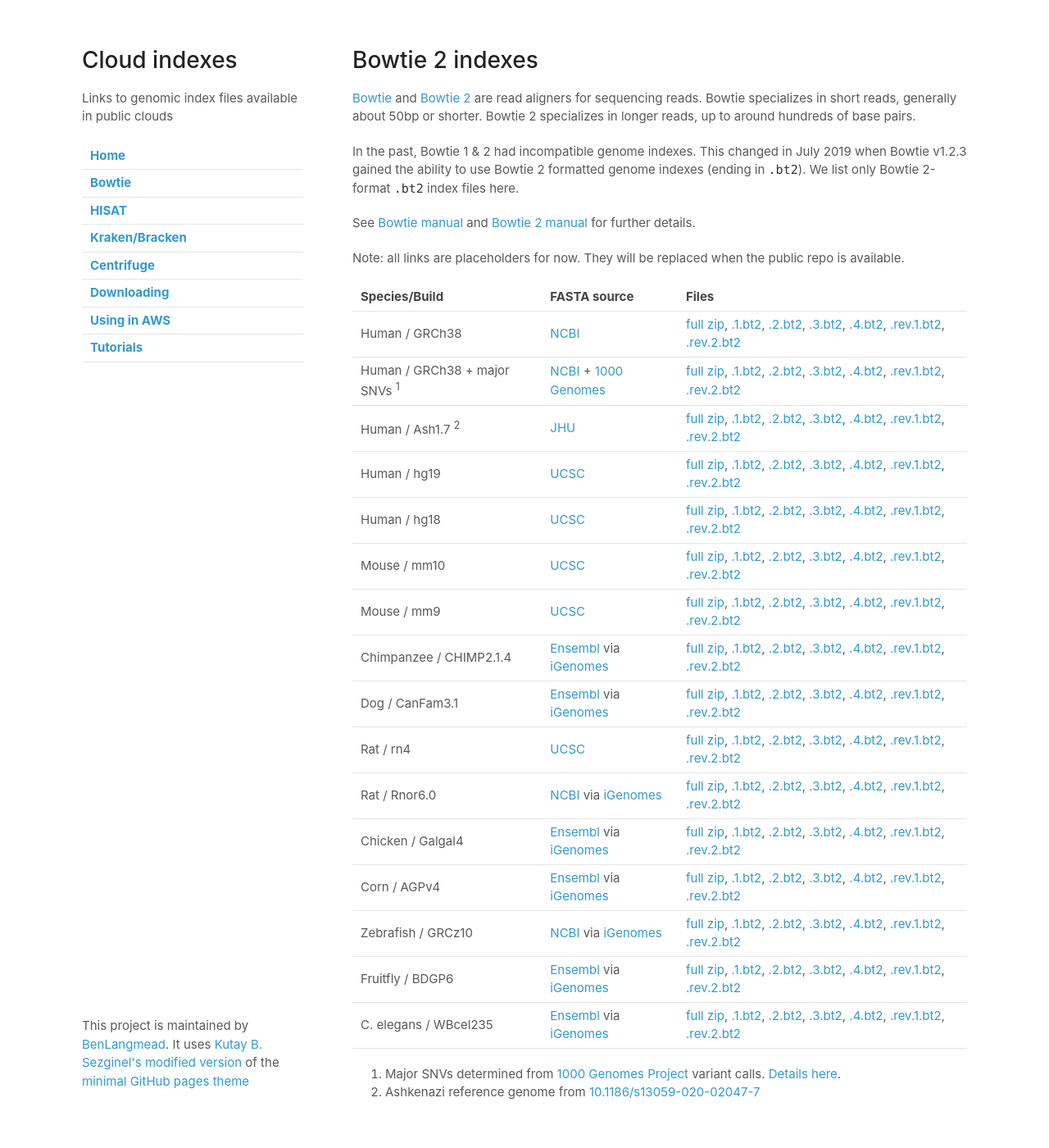
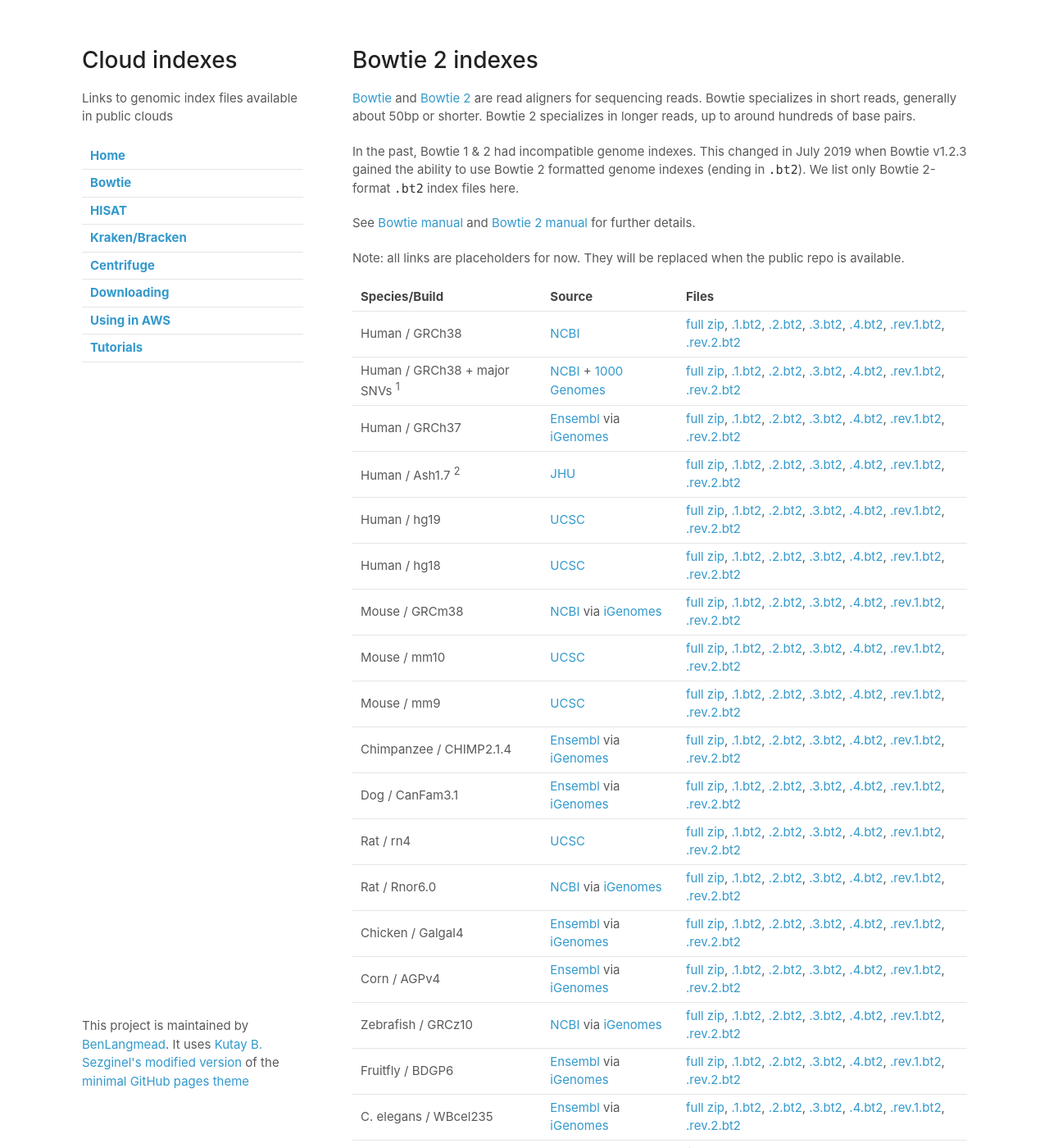
Before and after one commit to BenLangmead/aws-indexes, a Jekyll site: the page built from docs/bowtie.md, in a window 1280 px wide and 1400 px high. Shown: the whole window at 82% size. Built offline with Jekyll 4.4.1, drawn with Linux system fonts in a browser that asks for light colours; our own code applies the rules of GitHub Pages for plain Markdown files.

Commit message:
more genome updates

```diff
--- a/docs/bowtie.md
+++ b/docs/bowtie.md
@@ -10,24 +10,27 @@
 
 <div class="datatable-begin"></div>
 
-Species/Build                             | FASTA source                                  | Files
------------------------------------------ | --------------------------------------------- | -----------------------------------------------------------------------------------------------------------------------------------------------------------------------------------------------------------------------------------------
-Human / GRCh38                            | [NCBI][bt2_GRCh38_source]                     | [full zip][bt2_GRCh38_full], [.1.bt2][bt2_GRCh38_1], [.2.bt2][bt2_GRCh38_2], [.3.bt2][bt2_GRCh38_3], [.4.bt2][bt2_GRCh38_4], [.rev.1.bt2][bt2_GRCh38_r1], [.rev.2.bt2][bt2_GRCh38_r2]
+Species/Build                             | Source                                            | Files
+----------------------------------------- | ------------------------------------------------- | -----------------------------------------------------------------------------------------------------------------------------------------------------------------------------------------------------------------------------------------
+Human / GRCh38                            | [NCBI][bt2_GRCh38_source]                         | [full zip][bt2_GRCh38_full], [.1.bt2][bt2_GRCh38_1], [.2.bt2][bt2_GRCh38_2], [.3.bt2][bt2_GRCh38_3], [.4.bt2][bt2_GRCh38_4], [.rev.1.bt2][bt2_GRCh38_r1], [.rev.2.bt2][bt2_GRCh38_r2]
 Human / GRCh38 + major SNVs <sup>1</sup>  | [NCBI][bt2_grch38_1kgmaj_source] + [1000 Genomes] | [full zip][bt2_grch38_1kgmaj_full], [.1.bt2][bt2_grch38_1kgmaj_1], [.2.bt2][bt2_grch38_1kgmaj_2], [.3.bt2][bt2_grch38_1kgmaj_3], [.4.bt2][bt2_grch38_1kgmaj_4], [.rev.1.bt2][bt2_grch38_1kgmaj_r1], [.rev.2.bt2][bt2_grch38_1kgmaj_r2]
-Human / Ash1.7 <sup>2</sup>               | [JHU][bt2_ash1_source]                        | [full zip][bt2_ash1_full], [.1.bt2][bt2_ash1_1], [.2.bt2][bt2_ash1_2], [.3.bt2][bt2_ash1_3], [.4.bt2][bt2_ash1_4], [.rev.1.bt2][bt2_ash1_r1], [.rev.2.bt2][bt2_ash1_r2]
-Human / hg19                              | [UCSC][bt2_hg19_source]                       | [full zip][bt2_hg19_full], [.1.bt2][bt2_hg19_1], [.2.bt2][bt2_hg19_2], [.3.bt2][bt2_hg19_3], [.4.bt2][bt2_hg19_4], [.rev.1.bt2][bt2_hg19_r1], [.rev.2.bt2][bt2_hg19_r2]
-Human / hg18                              | [UCSC][bt2_hg18_source]                       | [full zip][bt2_hg18_full], [.1.bt2][bt2_hg18_1], [.2.bt2][bt2_hg18_2], [.3.bt2][bt2_hg18_3], [.4.bt2][bt2_hg18_4], [.rev.1.bt2][bt2_hg18_r1], [.rev.2.bt2][bt2_hg18_r2]
-Mouse / mm10                              | [UCSC][bt2_mm10_source]                       | [full zip][bt2_mm10_full], [.1.bt2][bt2_mm10_1], [.2.bt2][bt2_mm10_2], [.3.bt2][bt2_mm10_3], [.4.bt2][bt2_mm10_4], [.rev.1.bt2][bt2_mm10_r1], [.rev.2.bt2][bt2_mm10_r2]
-Mouse / mm9                               | [UCSC][bt2_mm9_source]                        | [full zip][bt2_mm9_full], [.1.bt2][bt2_mm9_1], [.2.bt2][bt2_mm9_2], [.3.bt2][bt2_mm9_3], [.4.bt2][bt2_mm9_4], [.rev.1.bt2][bt2_mm9_r1], [.rev.2.bt2][bt2_mm9_r2]
-Chimpanzee / CHIMP2.1.4                   | [Ensembl][bt2_chimp214_source] via [iGenomes] | [full zip][bt2_chimp214_full], [.1.bt2][bt2_chimp214_1], [.2.bt2][bt2_chimp214_2], [.3.bt2][bt2_chimp214_3], [.4.bt2][bt2_chimp214_4], [.rev.1.bt2][bt2_chimp214_r1], [.rev.2.bt2][bt2_chimp214_r2]
-Dog / CanFam3.1                           | [Ensembl][bt2_canfam31_source] via [iGenomes] | [full zip][bt2_canfam31_full], [.1.bt2][bt2_canfam31_1], [.2.bt2][bt2_canfam31_2], [.3.bt2][bt2_canfam31_3], [.4.bt2][bt2_canfam31_4], [.rev.1.bt2][bt2_canfam31_r1], [.rev.2.bt2][bt2_canfam31_r2]
-Rat / rn4                                 | [UCSC][bt2_rn4_source]                        | [full zip][bt2_rn4_full], [.1.bt2][bt2_rn4_1], [.2.bt2][bt2_rn4_2], [.3.bt2][bt2_rn4_3], [.4.bt2][bt2_rn4_4], [.rev.1.bt2][bt2_rn4_r1], [.rev.2.bt2][bt2_rn4_r2]
-Rat / Rnor6.0                             | [NCBI][bt2_rnor60_source] via [iGenomes]      | [full zip][bt2_rnor60_full], [.1.bt2][bt2_rnor60_1], [.2.bt2][bt2_rnor60_2], [.3.bt2][bt2_rnor60_3], [.4.bt2][bt2_rnor60_4], [.rev.1.bt2][bt2_rnor60_r1], [.rev.2.bt2][bt2_rnor60_r2]
-Chicken / Galgal4                         | [Ensembl][bt2_galgal4_source] via [iGenomes]  | [full zip][bt2_galgal4_full], [.1.bt2][bt2_galgal4_1], [.2.bt2][bt2_galgal4_2], [.3.bt2][bt2_galgal4_3], [.4.bt2][bt2_galgal4_4], [.rev.1.bt2][bt2_galgal4_r1], [.rev.2.bt2][bt2_galgal4_r2]
-Corn / AGPv4                              | [Ensembl][bt2_agpv4_source] via [iGenomes]    | [full zip][bt2_agpv4_full], [.1.bt2][bt2_agpv4_1], [.2.bt2][bt2_agpv4_2], [.3.bt2][bt2_agpv4_3], [.4.bt2][bt2_agpv4_4], [.rev.1.bt2][bt2_agpv4_r1], [.rev.2.bt2][bt2_agpv4_r2]
-Zebrafish / GRCz10                        | [NCBI][bt2_grcz10_source] via [iGenomes]      | [full zip][bt2_grcz10_full], [.1.bt2][bt2_grcz10_1], [.2.bt2][bt2_grcz10_2], [.3.bt2][bt2_grcz10_3], [.4.bt2][bt2_grcz10_4], [.rev.1.bt2][bt2_grcz10_r1], [.rev.2.bt2][bt2_grcz10_r2]
-Fruitfly / BDGP6                          | [Ensembl][bt2_bdgp6_source] via [iGenomes]    | [full zip][bt2_bdgp6_full], [.1.bt2][bt2_bdgp6_1], [.2.bt2][bt2_bdgp6_2], [.3.bt2][bt2_bdgp6_3], [.4.bt2][bt2_bdgp6_4], [.rev.1.bt2][bt2_bdgp6_r1], [.rev.2.bt2][bt2_bdgp6_r2]
-C. elegans / WBcel235                     | [Ensembl][bt2_wbcel235_source] via [iGenomes] | [full zip][bt2_wbcel235_full], [.1.bt2][bt2_wbcel235_1], [.2.bt2][bt2_wbcel235_2], [.3.bt2][bt2_wbcel235_3], [.4.bt2][bt2_wbcel235_4], [.rev.1.bt2][bt2_wbcel235_r1], [.rev.2.bt2][bt2_wbcel235_r2]
+Human / GRCh37                            | [Ensembl][bt2_grch37_source] via [iGenomes]       | [full zip][bt2_grch37_full], [.1.bt2][bt2_grch37_1], [.2.bt2][bt2_grch37_2], [.3.bt2][bt2_grch37_3], [.4.bt2][bt2_grch37_4], [.rev.1.bt2][bt2_grch37_r1], [.rev.2.bt2][bt2_grch37_r2]
+Human / Ash1.7 <sup>2</sup>               | [JHU][bt2_ash1_source]                            | [full zip][bt2_ash1_full], [.1.bt2][bt2_ash1_1], [.2.bt2][bt2_ash1_2], [.3.bt2][bt2_ash1_3], [.4.bt2][bt2_ash1_4], [.rev.1.bt2][bt2_ash1_r1], [.rev.2.bt2][bt2_ash1_r2]
+Human / hg19                              | [UCSC][bt2_hg19_source]                           | [full zip][bt2_hg19_full], [.1.bt2][bt2_hg19_1], [.2.bt2][bt2_hg19_2], [.3.bt2][bt2_hg19_3], [.4.bt2][bt2_hg19_4], [.rev.1.bt2][bt2_hg19_r1], [.rev.2.bt2][bt2_hg19_r2]
+Human / hg18                              | [UCSC][bt2_hg18_source]                           | [full zip][bt2_hg18_full], [.1.bt2][bt2_hg18_1], [.2.bt2][bt2_hg18_2], [.3.bt2][bt2_hg18_3], [.4.bt2][bt2_hg18_4], [.rev.1.bt2][bt2_hg18_r1], [.rev.2.bt2][bt2_hg18_r2]
+Mouse / GRCm38                            | [NCBI][bt2_grcm38_source] via [iGenomes]          | [full zip][bt2_grcm38_full], [.1.bt2][bt2_grcm38_1], [.2.bt2][bt2_grcm38_2], [.3.bt2][bt2_grcm38_3], [.4.bt2][bt2_grcm38_4], [.rev.1.bt2][bt2_grcm38_r1], [.rev.2.bt2][bt2_grcm38_r2]
+Mouse / mm10                              | [UCSC][bt2_mm10_source]                           | [full zip][bt2_mm10_full], [.1.bt2][bt2_mm10_1], [.2.bt2][bt2_mm10_2], [.3.bt2][bt2_mm10_3], [.4.bt2][bt2_mm10_4], [.rev.1.bt2][bt2_mm10_r1], [.rev.2.bt2][bt2_mm10_r2]
+Mouse / mm9                               | [UCSC][bt2_mm9_source]                            | [full zip][bt2_mm9_full], [.1.bt2][bt2_mm9_1], [.2.bt2][bt2_mm9_2], [.3.bt2][bt2_mm9_3], [.4.bt2][bt2_mm9_4], [.rev.1.bt2][bt2_mm9_r1], [.rev.2.bt2][bt2_mm9_r2]
+Chimpanzee / CHIMP2.1.4                   | [Ensembl][bt2_chimp214_source] via [iGenomes]     | [full zip][bt2_chimp214_full], [.1.bt2][bt2_chimp214_1], [.2.bt2][bt2_chimp214_2], [.3.bt2][bt2_chimp214_3], [.4.bt2][bt2_chimp214_4], [.rev.1.bt2][bt2_chimp214_r1], [.rev.2.bt2][bt2_chimp214_r2]
+Dog / CanFam3.1                           | [Ensembl][bt2_canfam31_source] via [iGenomes]     | [full zip][bt2_canfam31_full], [.1.bt2][bt2_canfam31_1], [.2.bt2][bt2_canfam31_2], [.3.bt2][bt2_canfam31_3], [.4.bt2][bt2_canfam31_4], [.rev.1.bt2][bt2_canfam31_r1], [.rev.2.bt2][bt2_canfam31_r2]
+Rat / rn4                                 | [UCSC][bt2_rn4_source]                            | [full zip][bt2_rn4_full], [.1.bt2][bt2_rn4_1], [.2.bt2][bt2_rn4_2], [.3.bt2][bt2_rn4_3], [.4.bt2][bt2_rn4_4], [.rev.1.bt2][bt2_rn4_r1], [.rev.2.bt2][bt2_rn4_r2]
+Rat / Rnor6.0                             | [NCBI][bt2_rnor60_source] via [iGenomes]          | [full zip][bt2_rnor60_full], [.1.bt2][bt2_rnor60_1], [.2.bt2][bt2_rnor60_2], [.3.bt2][bt2_rnor60_3], [.4.bt2][bt2_rnor60_4], [.rev.1.bt2][bt2_rnor60_r1], [.rev.2.bt2][bt2_rnor60_r2]
+Chicken / Galgal4                         | [Ensembl][bt2_galgal4_source] via [iGenomes]      | [full zip][bt2_galgal4_full], [.1.bt2][bt2_galgal4_1], [.2.bt2][bt2_galgal4_2], [.3.bt2][bt2_galgal4_3], [.4.bt2][bt2_galgal4_4], [.rev.1.bt2][bt2_galgal4_r1], [.rev.2.bt2][bt2_galgal4_r2]
+Corn / AGPv4                              | [Ensembl][bt2_agpv4_source] via [iGenomes]        | [full zip][bt2_agpv4_full], [.1.bt2][bt2_agpv4_1], [.2.bt2][bt2_agpv4_2], [.3.bt2][bt2_agpv4_3], [.4.bt2][bt2_agpv4_4], [.rev.1.bt2][bt2_agpv4_r1], [.rev.2.bt2][bt2_agpv4_r2]
+Zebrafish / GRCz10                        | [NCBI][bt2_grcz10_source] via [iGenomes]          | [full zip][bt2_grcz10_full], [.1.bt2][bt2_grcz10_1], [.2.bt2][bt2_grcz10_2], [.3.bt2][bt2_grcz10_3], [.4.bt2][bt2_grcz10_4], [.rev.1.bt2][bt2_grcz10_r1], [.rev.2.bt2][bt2_grcz10_r2]
+Fruitfly / BDGP6                          | [Ensembl][bt2_bdgp6_source] via [iGenomes]        | [full zip][bt2_bdgp6_full], [.1.bt2][bt2_bdgp6_1], [.2.bt2][bt2_bdgp6_2], [.3.bt2][bt2_bdgp6_3], [.4.bt2][bt2_bdgp6_4], [.rev.1.bt2][bt2_bdgp6_r1], [.rev.2.bt2][bt2_bdgp6_r2]
+C. elegans / WBcel235                     | [Ensembl][bt2_wbcel235_source] via [iGenomes]     | [full zip][bt2_wbcel235_full], [.1.bt2][bt2_wbcel235_1], [.2.bt2][bt2_wbcel235_2], [.3.bt2][bt2_wbcel235_3], [.4.bt2][bt2_wbcel235_4], [.rev.1.bt2][bt2_wbcel235_r1], [.rev.2.bt2][bt2_wbcel235_r2]
+Yeast / R64-1-1                           | [Ensembl][bt2_r6411_source] via [iGenomes]        | [full zip][bt2_r6411_full], [.1.bt2][bt2_r6411_1], [.2.bt2][bt2_r6411_2], [.3.bt2][bt2_r6411_3], [.4.bt2][bt2_r6411_4], [.rev.1.bt2][bt2_r6411_r1], [.rev.2.bt2][bt2_r6411_r2]
 
 <div class="datatable-end"></div>
 
@@ -55,7 +58,16 @@
 [bt2_grch38_1kgmaj_r1]: https://aws.amazon.com
 [bt2_grch38_1kgmaj_r2]: https://aws.amazon.com
 
-[bt2_ash1_source]: https://aws.amazon.com
+[bt2_grch37_source]: https://grch37.ensembl.org/index.html
+[bt2_grch37_full]: https://aws.amazon.com
+[bt2_grch37_1]: https://aws.amazon.com
+[bt2_grch37_2]: https://aws.amazon.com
+[bt2_grch37_3]: https://aws.amazon.com
+[bt2_grch37_4]: https://aws.amazon.com
+[bt2_grch37_r1]: https://aws.amazon.com
+[bt2_grch37_r2]: https://aws.amazon.com
+
+[bt2_ash1_source]: ftp://ftp.ccb.jhu.edu/pub/data/Homo_sapiens/Ash1/v1.7/Assembly/
 [bt2_ash1_full]: https://aws.amazon.com
 [bt2_ash1_1]: https://aws.amazon.com
 [bt2_ash1_2]: https://aws.amazon.com
@@ -99,6 +111,15 @@
 [bt2_canfam31_4]: https://aws.amazon.com
 [bt2_canfam31_r1]: https://aws.amazon.com
 [bt2_canfam31_r2]: https://aws.amazon.com
+
+[bt2_grcm38_source]: https://www.ncbi.nlm.nih.gov/assembly/GCF_000001635.20/
+[bt2_grcm38_full]: https://aws.amazon.com
+[bt2_grcm38_1]: https://aws.amazon.com
+[bt2_grcm38_2]: https://aws.amazon.com
+[bt2_grcm38_3]: https://aws.amazon.com
+[bt2_grcm38_4]: https://aws.amazon.com
+[bt2_grcm38_r1]: https://aws.amazon.com
+[bt2_grcm38_r2]: https://aws.amazon.com
 
 [bt2_mm10_source]: ftp://hgdownload.cse.ucsc.edu/goldenPath/mm10/chromosomes
 [bt2_mm10_full]: https://aws.amazon.com
@@ -180,3 +201,12 @@
 [bt2_wbcel235_4]: https://aws.amazon.com
 [bt2_wbcel235_r1]: https://aws.amazon.com
 [bt2_wbcel235_r2]: https://aws.amazon.com
+
+[bt2_r6411_source]: https://www.ensembl.org/Saccharomyces_cerevisiae/Info/Index
+[bt2_r6411_full]: https://aws.amazon.com
+[bt2_r6411_1]: https://aws.amazon.com
+[bt2_r6411_2]: https://aws.amazon.com
+[bt2_r6411_3]: https://aws.amazon.com
+[bt2_r6411_4]: https://aws.amazon.com
+[bt2_r6411_r1]: https://aws.amazon.com
+[bt2_r6411_r2]: https://aws.amazon.com
```
